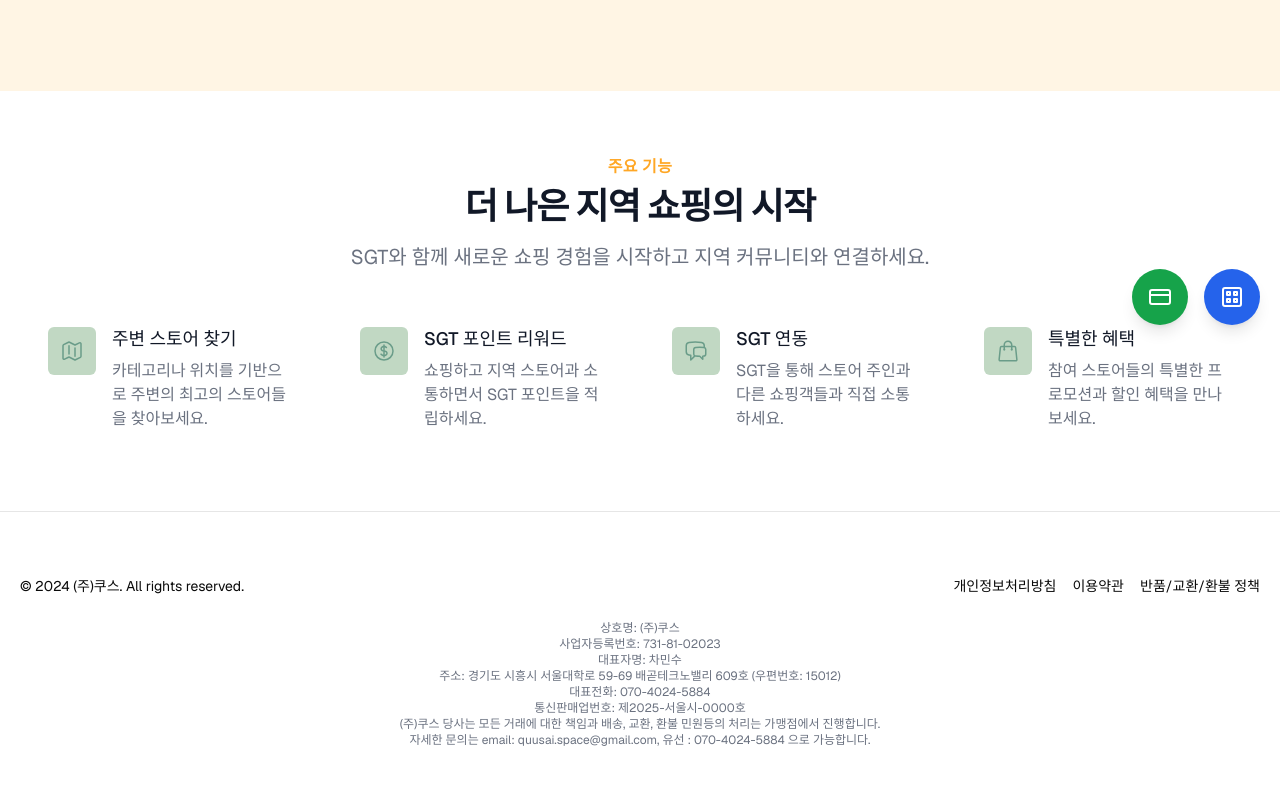
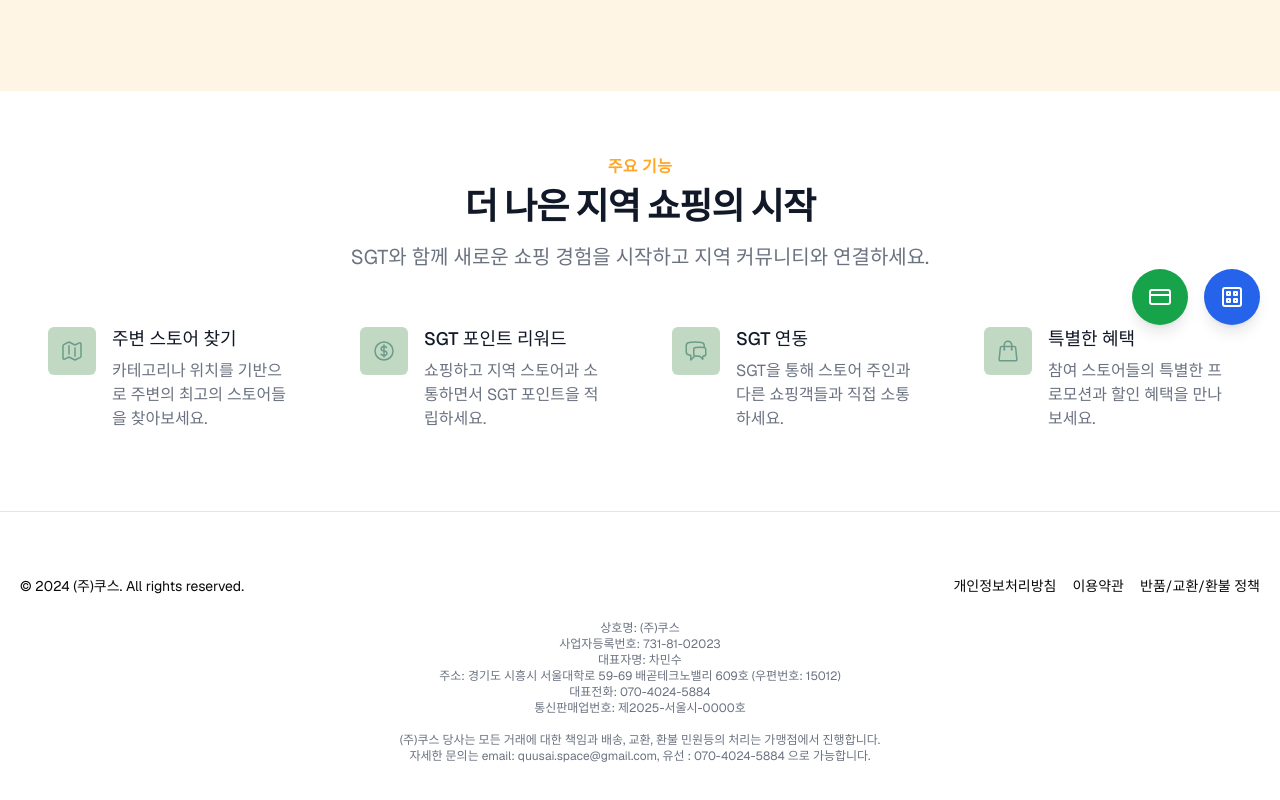
Before and after one commit to minseochh02/SangGaTalkHome, a Next.js app: page / in a window 1280 px wide. Shown: the part 455-1255 px from the top of the page. Built offline with nearby package versions, Linux system fonts and the light colour scheme; no server answers.

Commit message:
added spacing

```diff
--- a/components/Footer.tsx
+++ b/components/Footer.tsx
@@ -25,7 +25,7 @@ export default function Footer() {
 					<p>주소: 경기도 시흥시 서울대학로 59-69 배곧테크노밸리 609호 (우편번호: 15012)</p>
 					<p>대표전화: 070-4024-5884</p>
 					<p>통신판매업번호: 제2025-서울시-0000호</p>
-					<p>
+					<p className="mt-4">
 						(주)쿠스 당사는 모든 거래에 대한 책임과 배송, 교환, 환불 민원등의 처리는
 						가맹점에서 진행합니다.
 						<br />
```
